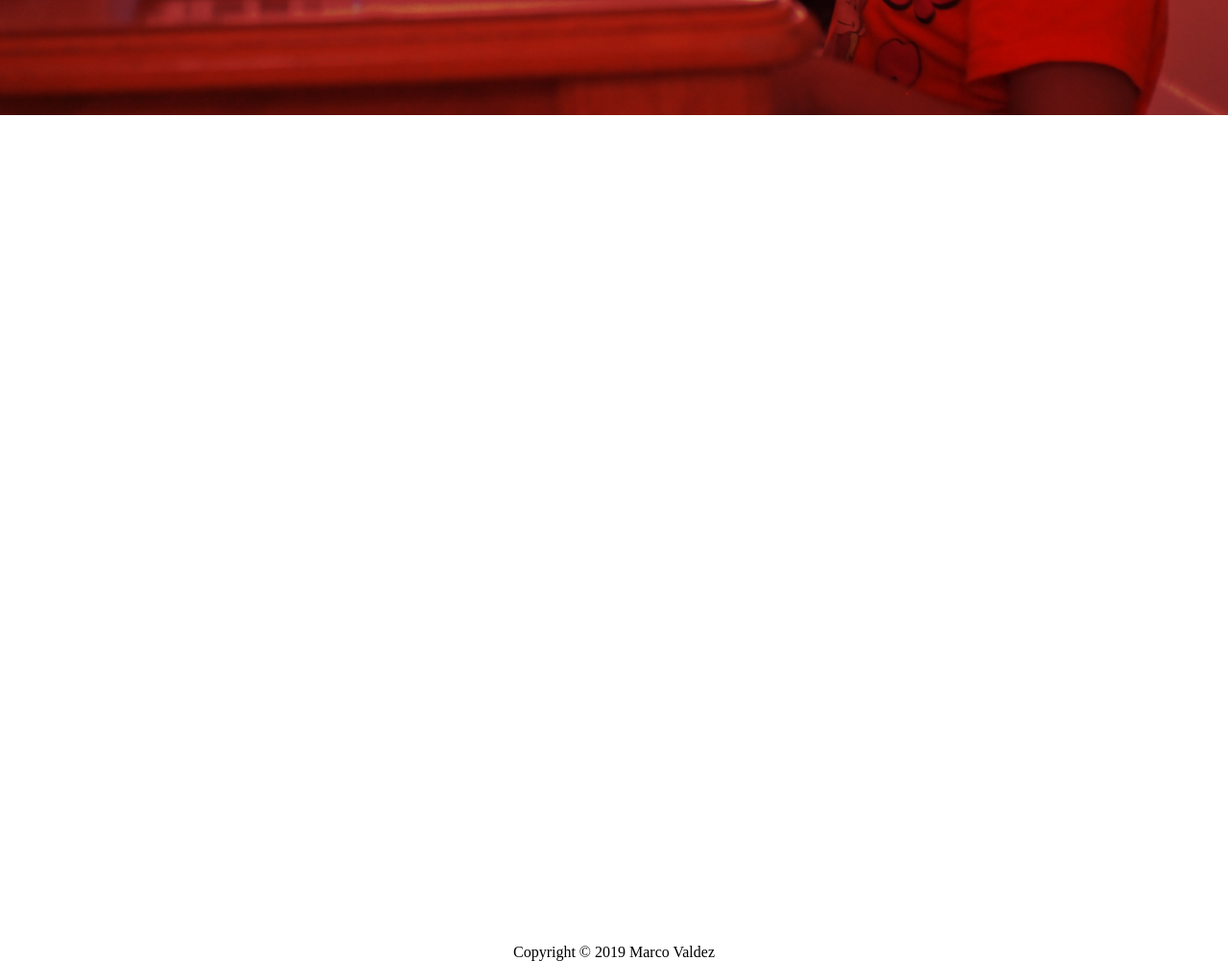
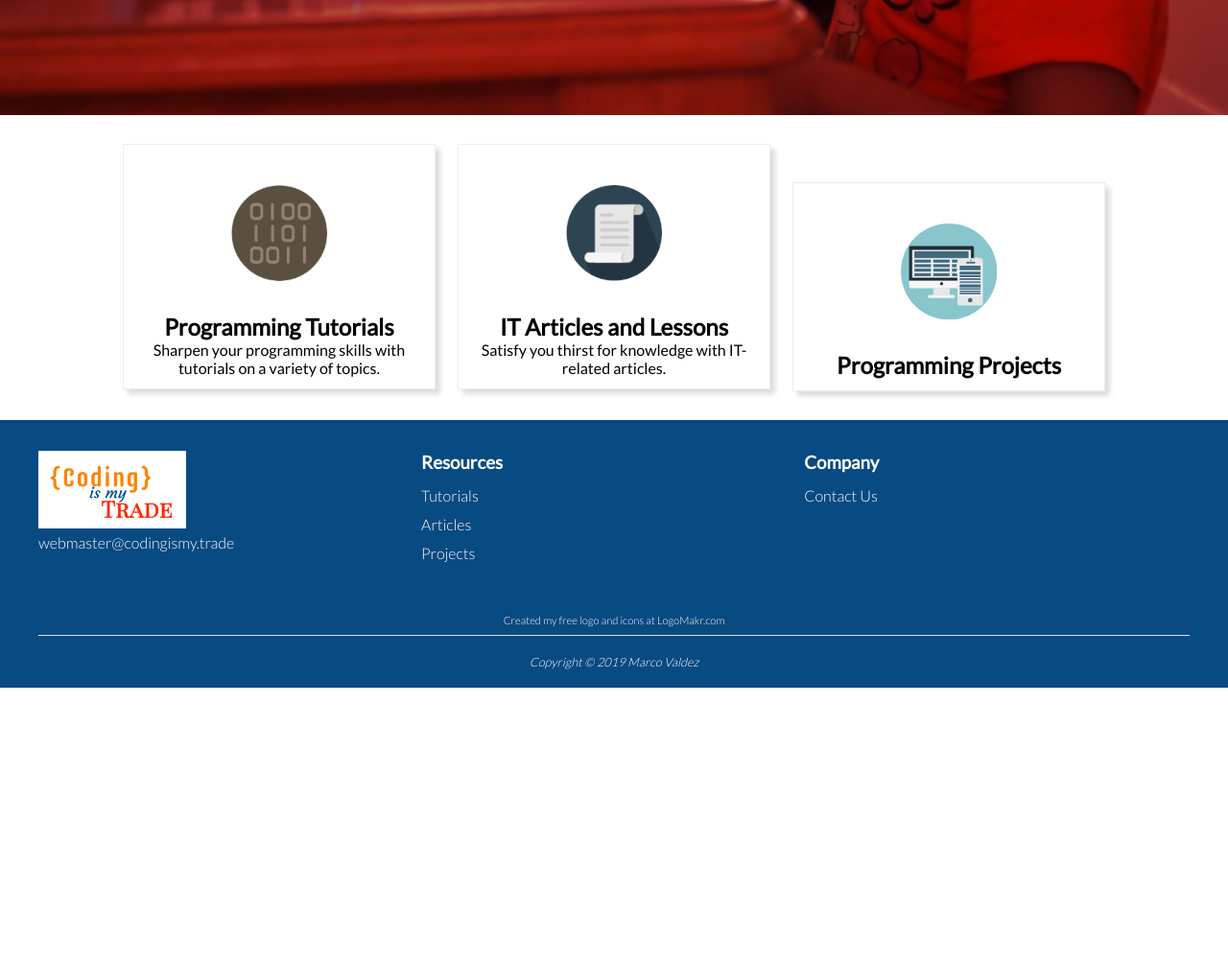
Before and after one commit to marcvaldez/codingismytrade, a plain HTML site: page index.html in a window 1280 px wide. Shown: the part 680-1682 px from the top of the page at 96% size. After the commit the page ends 1397 px from the top, so only its background shows below. Drawn offline with Linux system fonts and the light colour scheme.

Commit message:
Added content to home page

```diff
--- a/index.html
+++ b/index.html
@@ -43,7 +43,7 @@ Source: http://faviconit.com/
   <nav>
     <div class="wrapper">
 	  <ul>
-		<li id="companylogoitem"><a href="index.html"><img src="images/search.svg" alt="Search"></a></li>
+		<li id="companylogoitem"><a id="companylink" href="index.html"><img class="companylogo" src="images/logo.png" alt="Search"></a></li>
 		<li class="navmenuitem"><a href="contact.html">Contact</a></li>
 		<li class="navmenuitem"><a href="projects/projects.html">Projects</a></li>
 		<li class="navmenuitem"><a href="articles/articles.html">Articles</a></li>
@@ -71,60 +71,51 @@ Source: http://faviconit.com/
 
 
 <!-- main content area -->
-<div class="wrapper">
-<br>
-<br>
-<br>
-<br>
-<br>
-<br>
-<br>
-<br>
-<br>
-<br>
-<br>
-<br>
-<br>
-<br>
-<br>
-<br>
-<br>
-<br>
-<br>
-<br>
-<br>
-<br>
-<br>
-<br>
-<br>
-<br>
-<br>
-<br>
-<br>
-<br>
-<br>
-<br>
-<br>
-<br>
-<br>
-<br>
-<br>
-<br>
-<br>
-<br>
-<br>
-<br>
-<br>
-<br>
-<br>
-<br>
-<br>
-<br>
+<div class="wrapper centertext">
+  <div class="bodycolumn">
+    <img class="homelogo" src="images/homelogocode.png">
+	<h2>Programming Tutorials</h2>
+	<p>Sharpen your programming skills with tutorials on a variety of topics.</p>
+  </div>
+  <div class="bodycolumn">
+    <img class="homelogo" src="images/homelogoarticle.png">
+	<h2>IT Articles and Lessons</h2>
+	<p>Satisfy you thirst for knowledge with IT-related articles.</p>
+  </div>
+  <div class="bodycolumn">
+    <img class="homelogo" src="images/homelogoproject.png">
+	<h2>Programming Projects</h2>
+	<p></p>
+  </div>
 </div>
 
   </main>
   <footer>
-  <div id="copyright">Copyright &copy; 2019 Marco Valdez<div>
+    <div class="wrapper">
+	  <div class="footercolumn">
+	    <div id="footerlogocontainer">
+	      <a href="index.html"><img class="companylogo" src="images/logo.png" alt="Coding is my Trade"></a>
+		</div>
+		<span><a href="mailto:webmaster@codingismy.trade?subject=CIMT">webmaster@codingismy.trade</a></span>
+	  </div>
+	  <div class="footercolumn">
+	  <h3>Resources</h3>
+	  <ul>
+		<li><a href="tutorials/tutorials.html">Tutorials</a></li>
+		<li><a href="articles/articles.html">Articles</a></li>
+		<li><a href="projects/projects.html">Projects</a></li>
+	  </ul>
+	  </div>
+	  <div class="footercolumn">
+	  <h3>Company</h3>
+	  <ul>
+	    <li><a href="contact.html">Contact Us</a></li>
+	  </ul>
+	  </div>
+      <div class="centertext attribution">Created my free logo and icons at <a href="logomakr.com">LogoMakr.com</a></div>
+      <hr>
+      <div id="copyright">Copyright &copy; 2019 Marco Valdez<div>
+   </div>
   </footer>
 
 
--- a/style.css
+++ b/style.css
@@ -1,8 +1,21 @@
+/*
+
+color reference
+
+ff8300 - orange
+88C5CC - light blue
+084a82 - dark blue
+ff2800 - red
+
+*/
+
+
 /* global */
 
 * {
-  margin: 0;
-  padding: 0;
+	margin: 0;
+	padding: 0;
+	font-family: Lato, Arial, sans-serif;
 }
 
 .wrapper {
@@ -12,10 +25,24 @@
 
 a {
 	text-decoration: none;
+	color: unset;
 }
 
 a:visited {
 	color: unset;
+}
+
+hr {
+	border: 0;
+	border-top: 1px solid #DDDDDD;
+}
+
+.centertext {
+	text-align: center;
+}
+
+.attribution {
+	font-size: 0.7em;
 }
 
 /* navigation */
@@ -33,7 +60,6 @@ nav {
 nav a {
 	padding: 10px 30px;
 
-	font-family:  Lato, Arial, sans-serif;
 	font-size: 1.4em;
 	color: #333333;
 }
@@ -48,17 +74,26 @@ nav li {
 }
 
 .navmenuitem {
-	margin-top: 8px;
+	margin-top: 16px;
 }
 
 #companylogoitem {
 	float: left;
 }
 
+#companylink {
+	padding: 0;
+}
+
+.companylogo {
+	height: 60px;
+	margin-bottom: -12px;
+}
+
 #searchitem {
 	border: 1px solid #DDDDDD;
 	border-radius: 5px;
-	margin-top: 2px;
+	margin-top: 10px;
 }
 
 #searchform {
@@ -81,7 +116,6 @@ nav li {
 	margin-left: 8px;
 
 	font-size: 1.1em;
-	font-family: Lato, Arial, sans-serif;
 }
 
 #searchlink {
@@ -104,7 +138,6 @@ nav li {
 	padding-top: 400px;
 	position: relative;
 
-	font-family: Lato, Arial, sans-serif;
 	font-weight: lighter;
 	font-size: 1.5em;
 	color: white;
@@ -112,7 +145,6 @@ nav li {
 }
 
 #bannertext h1 {
-	font-family: Lato, Arial, sans-serif;
 	font-weight: lighter;
 	font-size: 4em;
 	margin-bottom: 10px;
@@ -123,14 +155,68 @@ nav li {
 	padding: 10px;
 	border-radius: 20px;
 	width: 200px;
-	background-color: #88C5CC;
+	background-color: #084a82;
 	font-weight: normal;
 	color: white;
+}
+
+.bodycolumn {
+	margin: 30px 10px;
+	padding: 12px;
+	width: 25%;
+	display: inline-block;
+	text-align: center;
+
+	border: 1px solid #EEEEEE;
+	box-shadow: 5px 5px 5px #DDDDDD;
+}
+
+.homelogo {
+	margin: 30px;
+
+	width: 100px;
+	height: 100px;
 }
 
 
 /* footer */
 
+footer {
+	padding: 12px 0;
+	background-color: #084a82;
+	color: white;
+	line-height: 30px;
+
+	font-weight: lighter;
+}
+
+#footerlogocontainer {
+	margin-top: 20px;
+	padding: 12px;
+	width: 130px;
+	background-color: white;
+}
+
+footer ul {
+	list-style-type: none;
+}
+
+footer h3 {
+	margin-top: 12px;
+	line-height: 40px;
+}
+
+.footercolumn {
+	display: inline-block;
+	width: 33%;
+	vertical-align: top;
+	margin-bottom: 40px;
+}
+
 #copyright {
+	margin-top: 12px;
+
 	text-align: center;
+	font-style: italic;
+	font-size: 0.8em;
 }
```
Also changed, not shown: images/logo.png (added).
